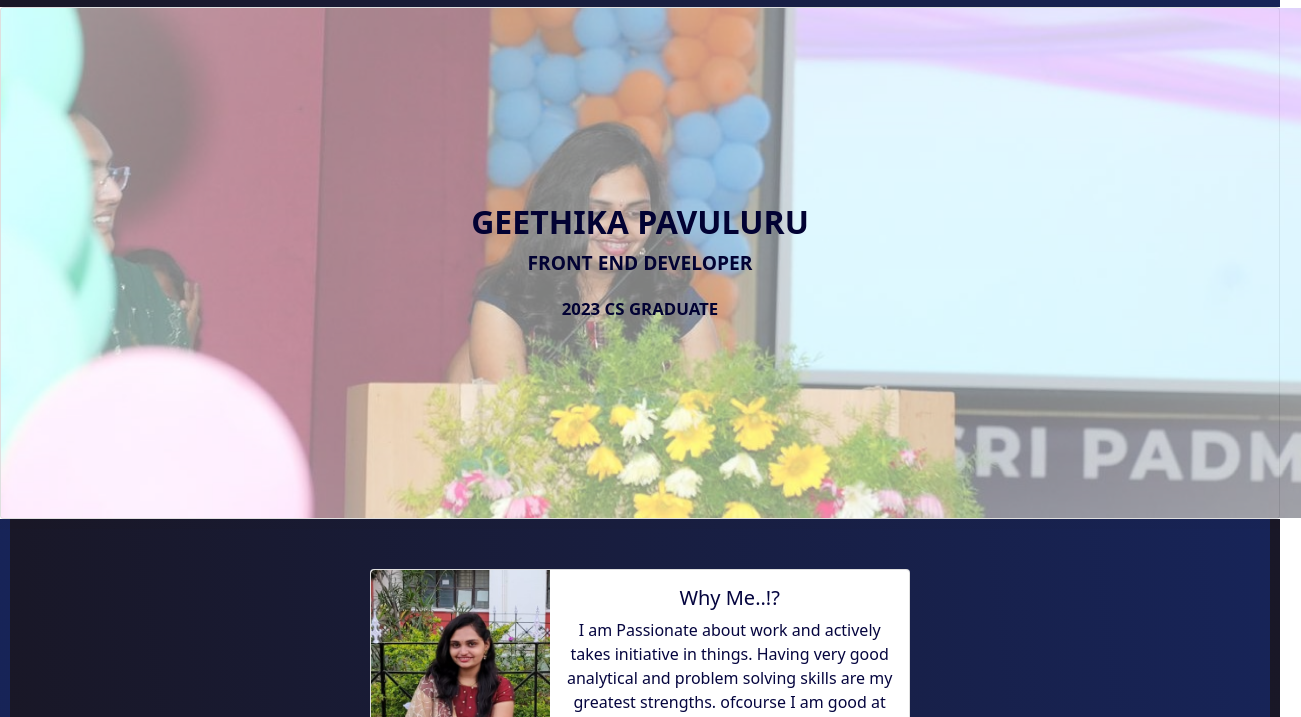
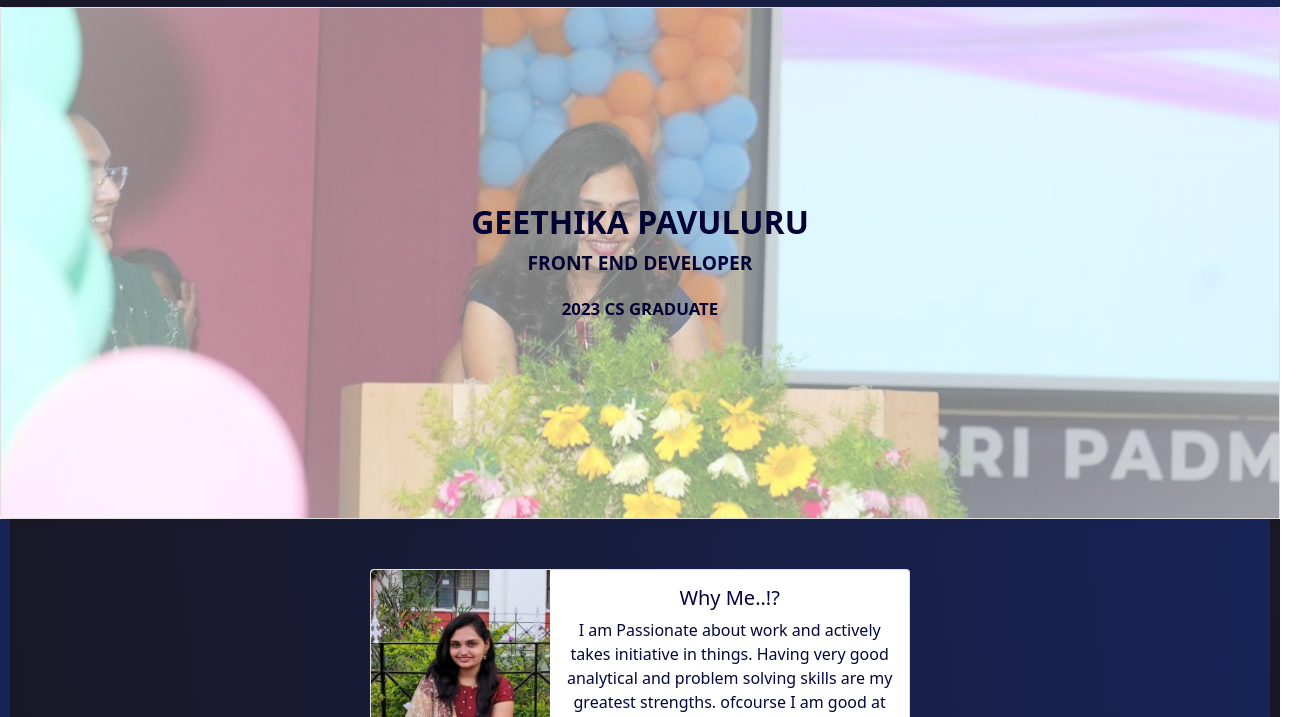
Before and after one commit to Pavuluru-5/Projects, a plain HTML site: page index.html in a window 1280 px wide. Shown: the part 83-800 px from the top of the page, 1301 px wide, since content can reach past the window. Drawn offline with nearby package versions, Linux system fonts and the light colour scheme.

Commit message:
Portfolio

```diff
--- a/index.html
+++ b/index.html
@@ -24,7 +24,7 @@
         <banner class="banner_section" id="home">
             <div >
                 <div class="card text-bg-dark">
-                    <img class="image" src="./ASSETS/bg_image.jpeg" class="card-img" alt="image" height="510" width="1300">
+                    <img class="image" src="./ASSETS/bg_image.jpeg" class="card-img" alt="image" height="510" width="100%">
                     <div class="card-img-overlay" style="color: rgb(2, 2, 51); font-size: larger; font-weight: bolder; display: flex; flex-direction: column; justify-content: center; align-items: center;">
                       <style>
                         /* Define keyframe animation */
```
